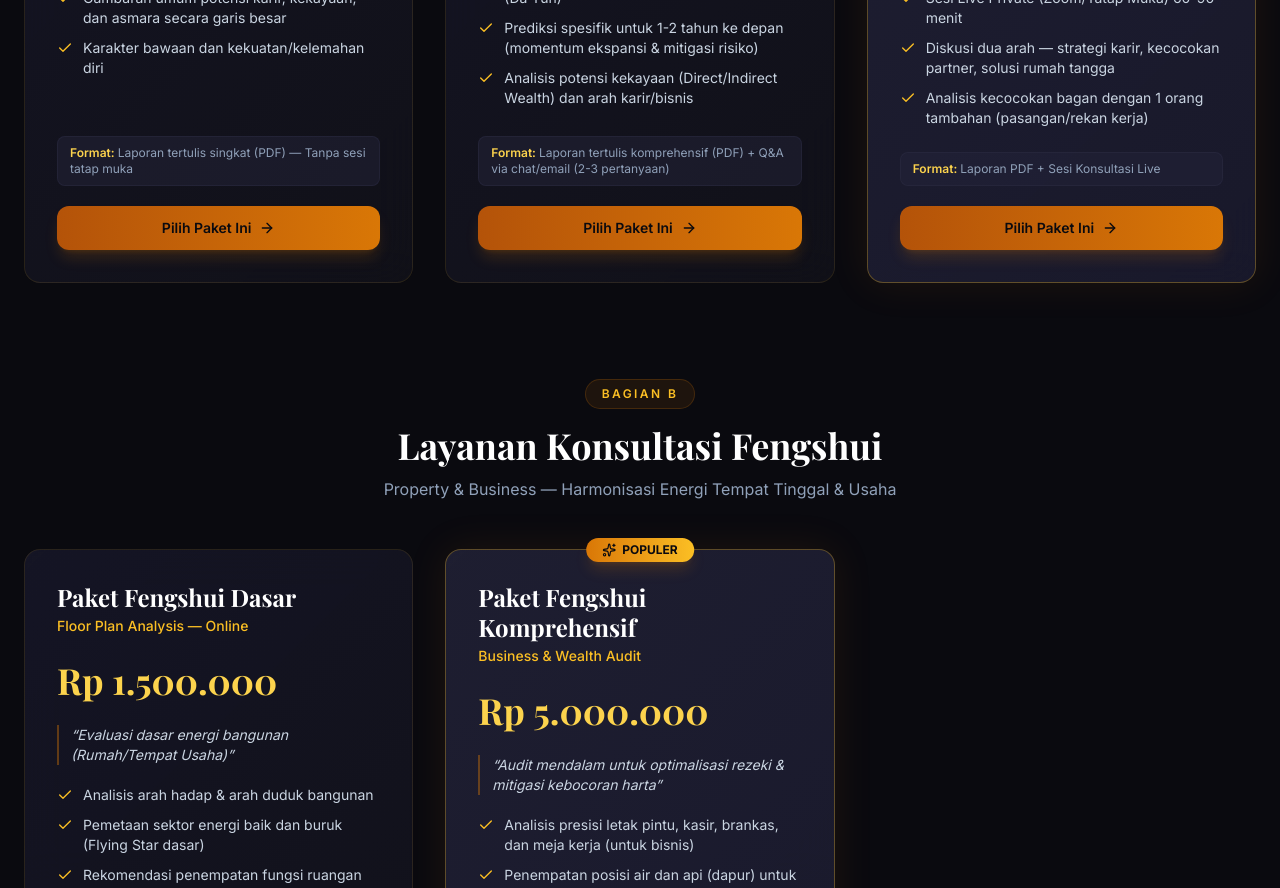
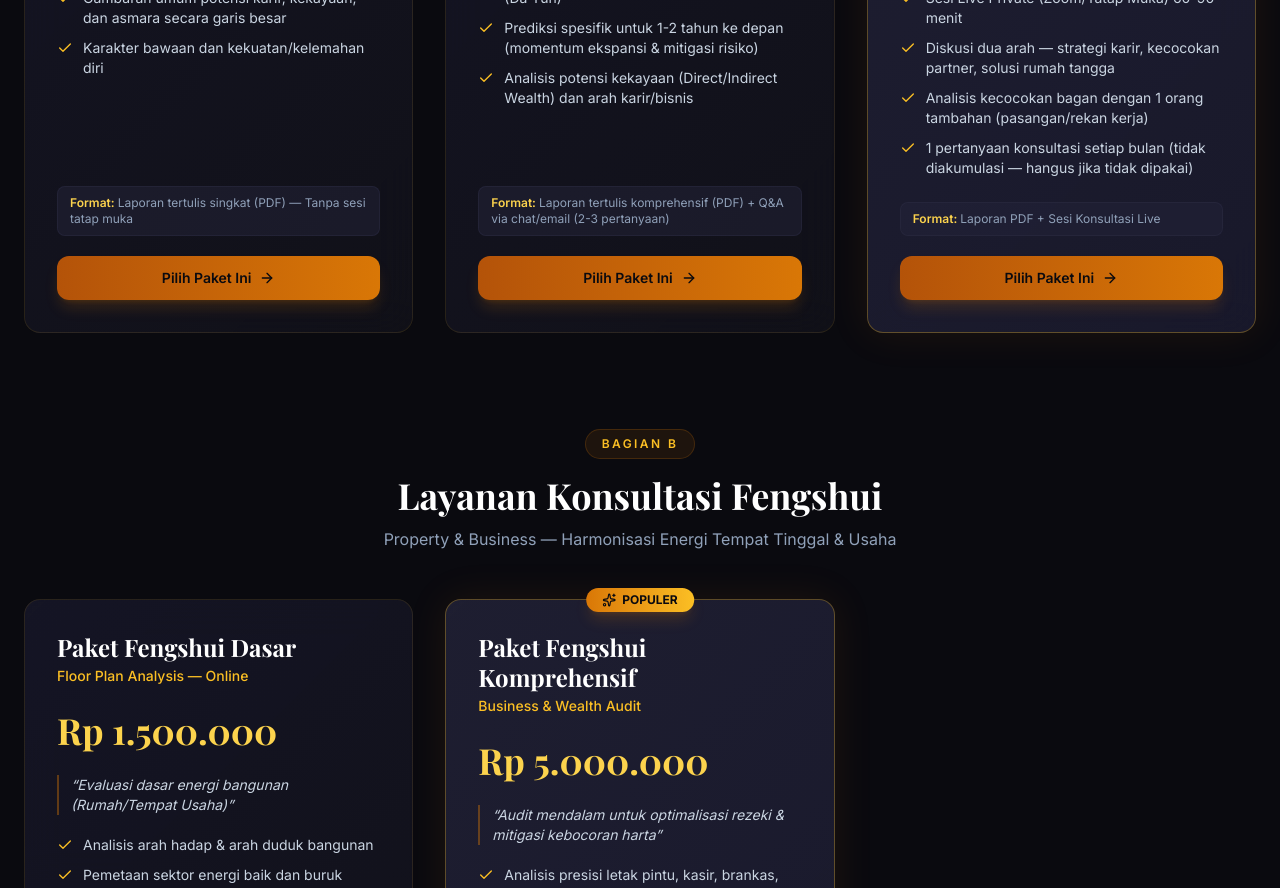
Before and after one commit to cxkeeley/price-list-unlockbazi, a React (Vite) app: page / in a window 1280 px wide. Shown: the part 940-1828 px from the top of the page. Built offline with nearby package versions, Linux system fonts and the light colour scheme.

Commit message:
Add monthly 1-query benefit to Paket Premium (non-accumulative)

```diff
--- a/src/data/packages.js
+++ b/src/data/packages.js
@@ -54,6 +54,7 @@ const packages = [
       "Sesi Live Private (Zoom/Tatap Muka) 60-90 menit",
       "Diskusi dua arah — strategi karir, kecocokan partner, solusi rumah tangga",
       "Analisis kecocokan bagan dengan 1 orang tambahan (pasangan/rekan kerja)",
+      "1 pertanyaan konsultasi setiap bulan (tidak diakumulasi — hangus jika tidak dipakai)",
     ],
     format: "Laporan PDF + Sesi Konsultasi Live",
     waMessage:
```
